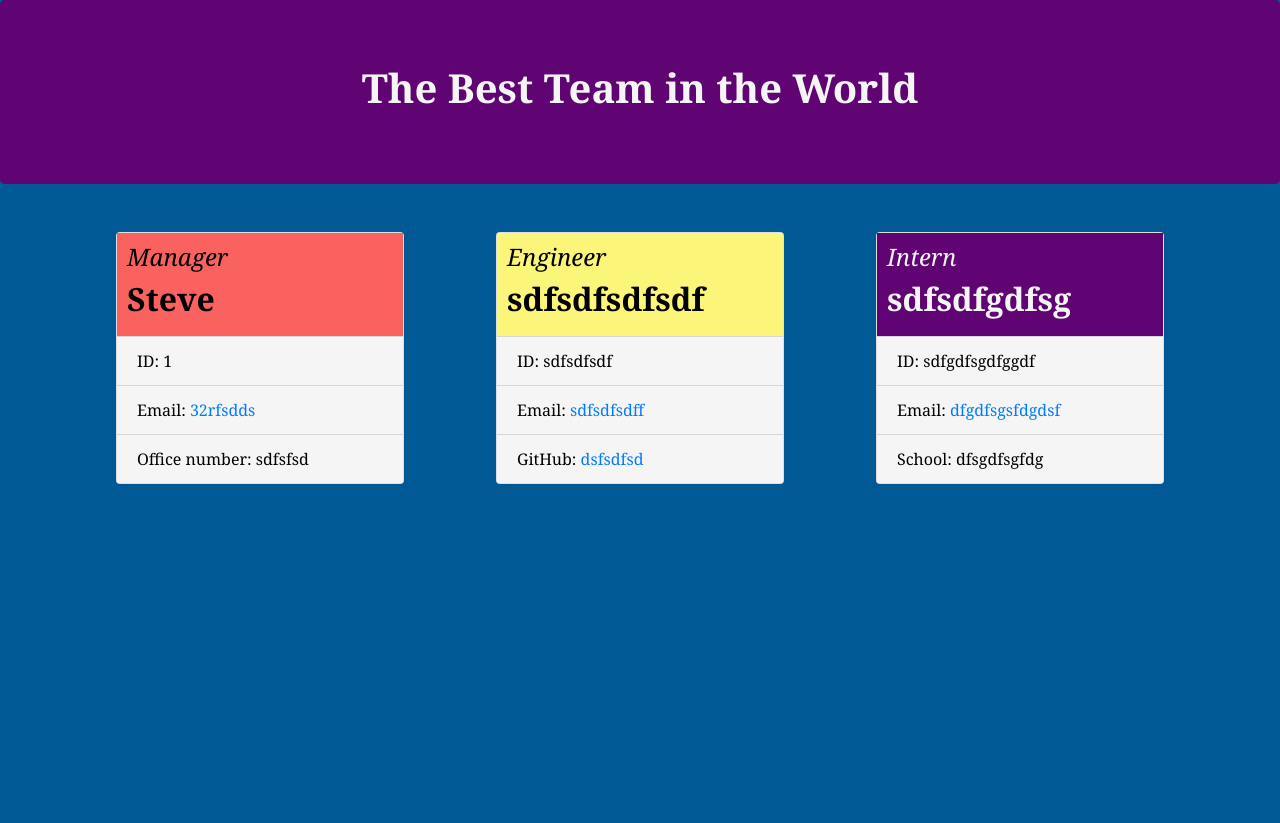
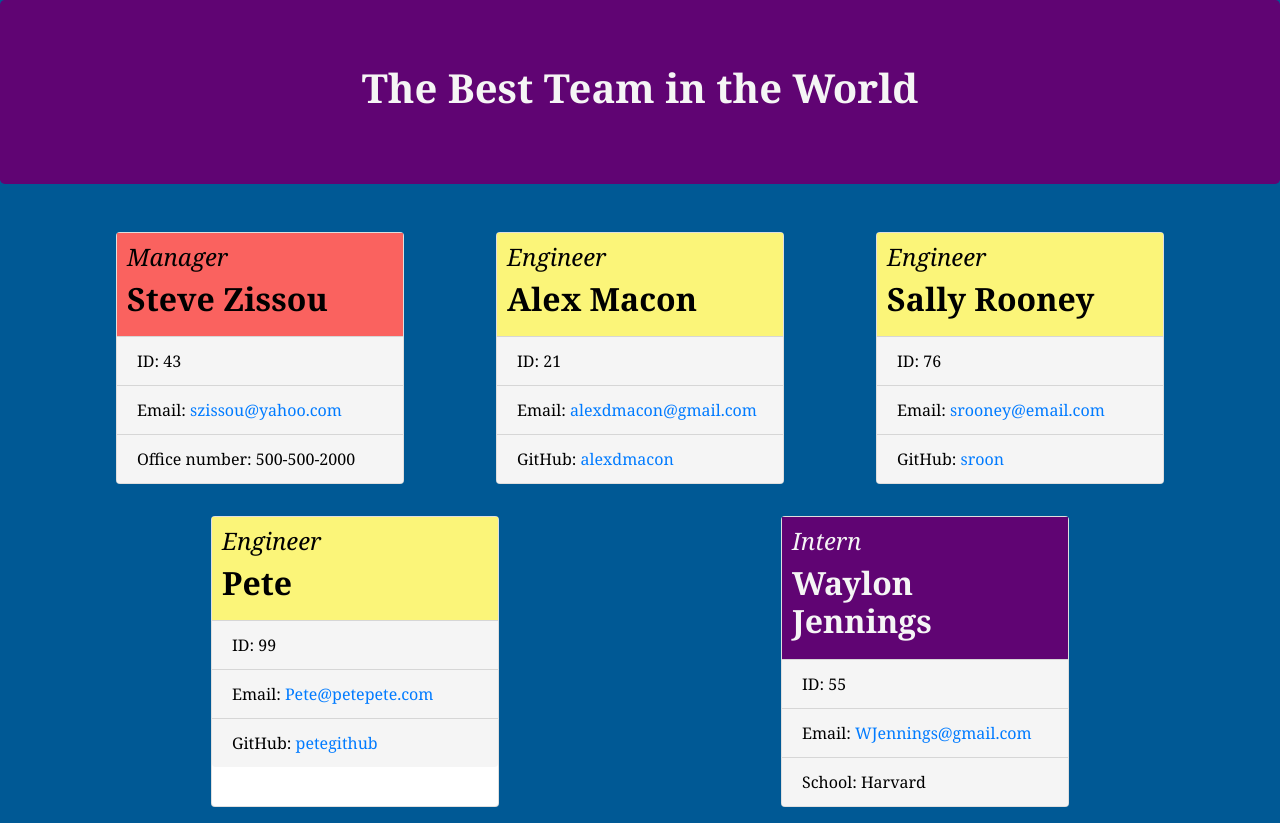
Before and after one commit to alexdmacon/team-profile-generator, a website: page dist/index.html in a window 1280 px wide. Before the commit the page ends 800 px from the top, so only its background shows below. Drawn offline with nearby package versions, Linux system fonts and the light colour scheme.

```diff
--- a/dist/index.html
+++ b/dist/index.html
@@ -26,32 +26,52 @@
              <div class="card m-3" style="width: 18rem">
 <div class="card-header-1">
   <h4>Manager</h4>
-  <h2>Steve</h2>
+  <h2>Steve Zissou</h2>
 </div>
 <ul class="list-group list-group-flush">
-  <li class="list-group-item">ID: 1</li>
-  <li class="list-group-item">Email: <a href="mailto:32rfsdds">32rfsdds</a></li>
-  <li class="list-group-item">Office number: sdfsfsd</li>
+  <li class="list-group-item">ID: 43</li>
+  <li class="list-group-item">Email: <a href="mailto:szissou@yahoo.com">szissou@yahoo.com</a></li>
+  <li class="list-group-item">Office number: 500-500-2000</li>
 </ul>
 </div> <div class="card m-3" style="width: 18rem">
     <div class="card-header-2">
       <h4>Engineer</h4>
-      <h2>sdfsdfsdfsdf</h2>
+      <h2>Alex Macon</h2>
     </div>
     <ul class="list-group list-group-flush">
-      <li class="list-group-item">ID: sdfsdfsdf</li>
-      <li class="list-group-item">Email: <a href="mailto:sdfsdfsdff">sdfsdfsdff</a></li>
-      <li class="list-group-item">GitHub: <a href="https://github.com/">dsfsdfsd</a></li>
+      <li class="list-group-item">ID: 21</li>
+      <li class="list-group-item">Email: <a href="mailto:alexdmacon@gmail.com">alexdmacon@gmail.com</a></li>
+      <li class="list-group-item">GitHub: <a href="https://github.com/">alexdmacon</a></li>
+    </ul>
+    </div> <div class="card m-3" style="width: 18rem">
+    <div class="card-header-2">
+      <h4>Engineer</h4>
+      <h2>Sally Rooney</h2>
+    </div>
+    <ul class="list-group list-group-flush">
+      <li class="list-group-item">ID: 76</li>
+      <li class="list-group-item">Email: <a href="mailto:srooney@email.com">srooney@email.com</a></li>
+      <li class="list-group-item">GitHub: <a href="https://github.com/">sroon</a></li>
+    </ul>
+    </div> <div class="card m-3" style="width: 18rem">
+    <div class="card-header-2">
+      <h4>Engineer</h4>
+      <h2>Pete</h2>
+    </div>
+    <ul class="list-group list-group-flush">
+      <li class="list-group-item">ID: 99</li>
+      <li class="list-group-item">Email: <a href="mailto:Pete@petepete.com">Pete@petepete.com</a></li>
+      <li class="list-group-item">GitHub: <a href="https://github.com/">petegithub</a></li>
     </ul>
     </div> <div class="card m-3" style="width: 18rem">
     <div class="card-header-3">
       <h4>Intern</h4>
-      <h2>sdfsdfgdfsg</h2>
+      <h2>Waylon Jennings</h2>
     </div>
     <ul class="list-group list-group-flush">
-      <li class="list-group-item">ID: sdfgdfsgdfggdf</li>
-      <li class="list-group-item">Email: <a href="mailto:dfgdfsgsfdgdsf">dfgdfsgsfdgdsf</a></li>
-      <li class="list-group-item">School: dfsgdfsgfdg</li>
+      <li class="list-group-item">ID: 55</li>
+      <li class="list-group-item">Email: <a href="mailto:WJennings@gmail.com">WJennings@gmail.com</a></li>
+      <li class="list-group-item">School: Harvard</li>
     </ul>
     </div>
 
```
Also changed, not shown: README.md, assets/team-profile-generator.png (added), 1 other file.
